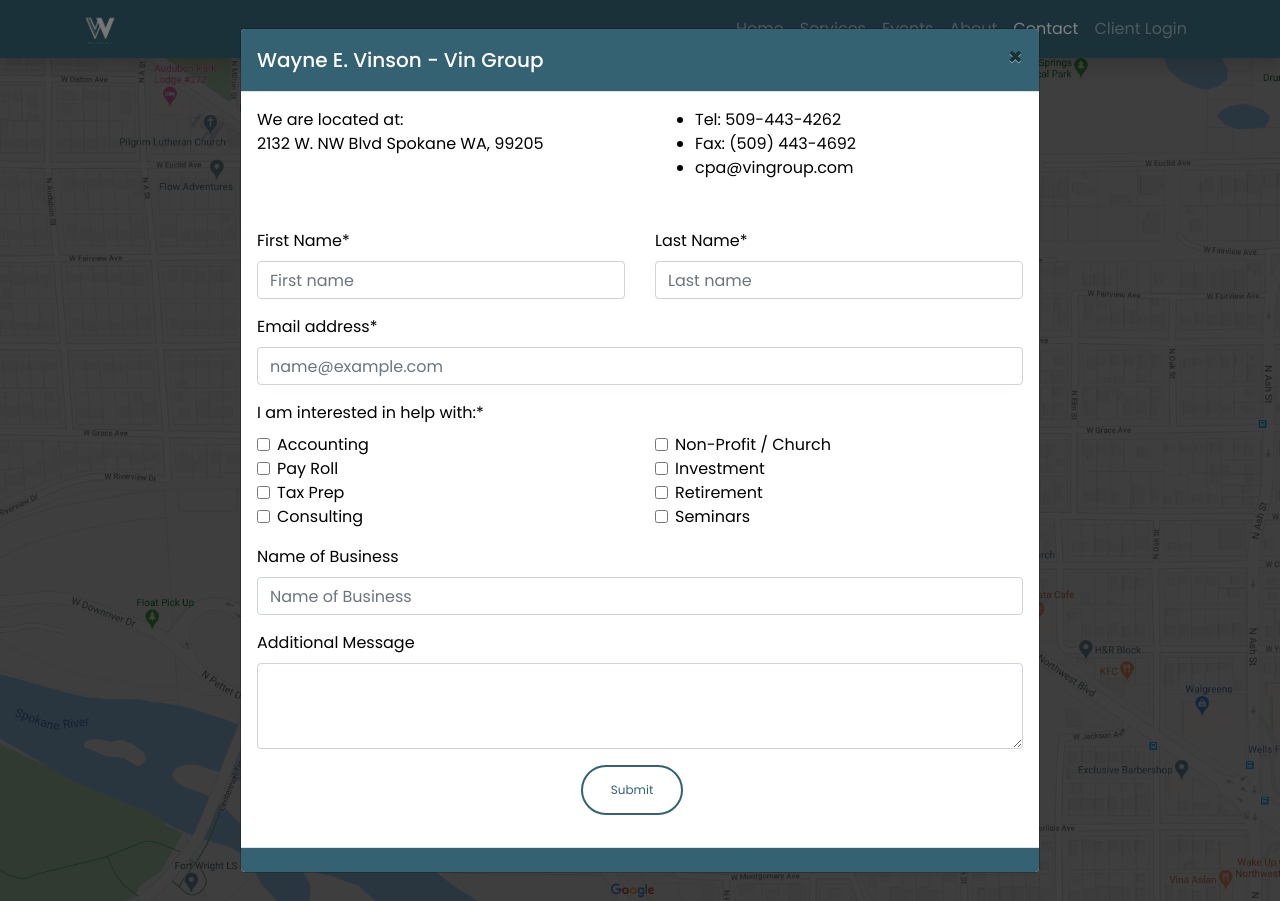
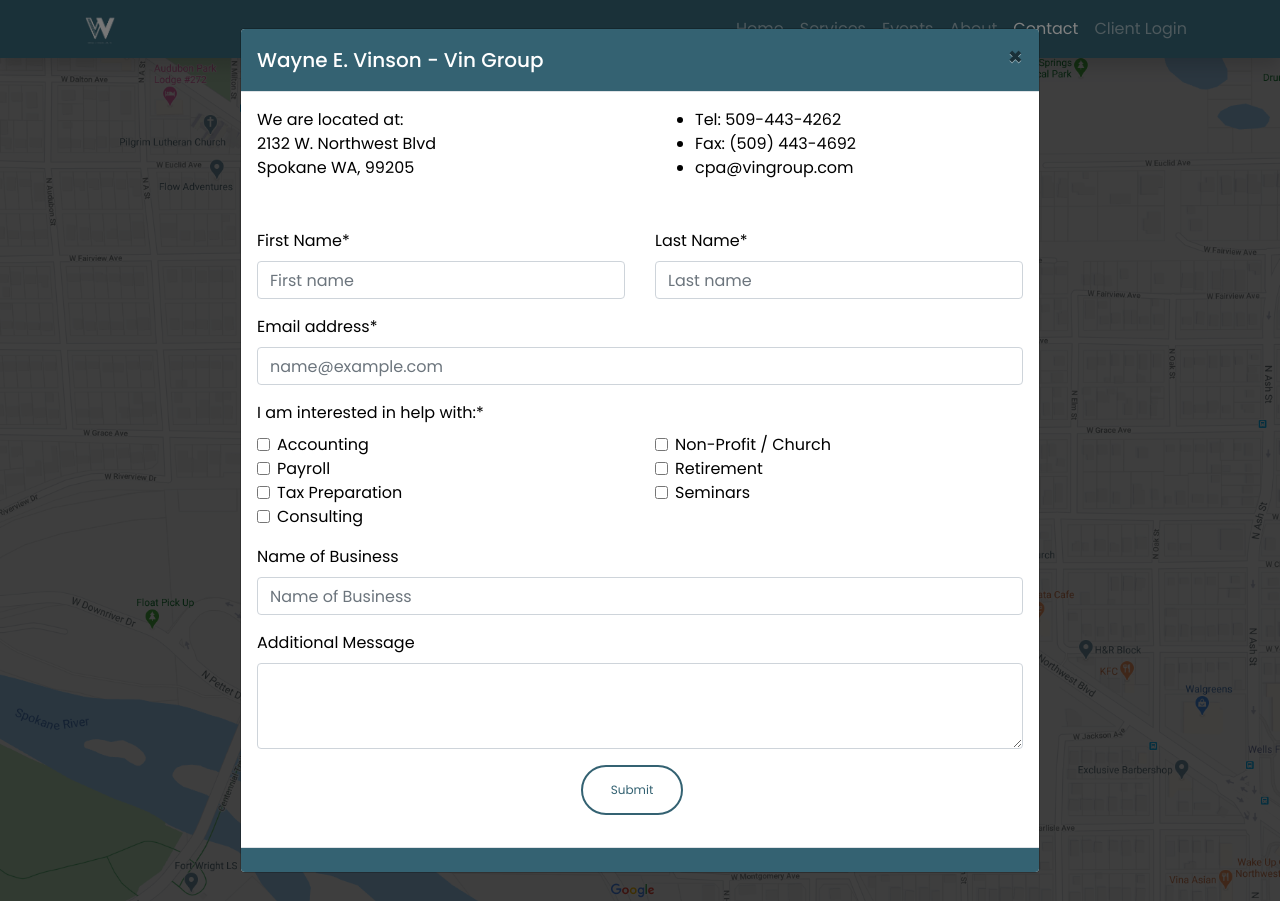
Before and after one commit to marnold22/vingroupcpa, a PHP site: page /contact.php in a window 1280 px wide. Run offline with PHP 8.4, Linux system fonts and the light colour scheme; some libraries are stand-ins or nearby versions.

Commit message:
Update Contact Modal
Fixed spelling and grammer mistakes, and cleaned up address. Also Removed "Investment" from list.

```diff
--- a/modules/contact-modal.php
+++ b/modules/contact-modal.php
@@ -14,7 +14,7 @@
               <div class="row">
                 <div class="col">
                   <div class="location">
-                    We are located at: <br> 2132 W. NW Blvd Spokane WA, 99205
+                    We are located at: <br> 2132 W. Northwest Blvd <br> Spokane WA, 99205
                   </div>
                 </div>
                 <div class="col">
@@ -62,11 +62,11 @@
                     </div>
                     <div class="form-check">
                       <input class="form-check-input" type="checkbox" name="check_list[]" value="payroll" id="payroll">
-                      <label class="form-check-label" for="payroll">Pay Roll</label>
+                      <label class="form-check-label" for="payroll">Payroll</label>
                     </div>
                     <div class="form-check">
                       <input class="form-check-input" type="checkbox" name="check_list[]" value="taxprep" id="taxprep">
-                      <label class="form-check-label" for="taxprep">Tax Prep</label>
+                      <label class="form-check-label" for="taxprep">Tax Preparation</label>
                     </div>
                     <div class="form-check">
                       <input class="form-check-input" type="checkbox" name="check_list[]" value="consulting" id="consulting">
@@ -77,10 +77,6 @@
                     <div class="form-check">
                       <input class="form-check-input" type="checkbox" name="check_list[]" value="nonprof-chruch" id="nonprof-chruch">
                       <label class="form-check-label" for="nonprof-church">Non-Profit / Church</label>
-                    </div>
-                    <div class="form-check">
-                      <input class="form-check-input" type="checkbox" name="check_list[]" value="investment" id="investment">
-                      <label class="form-check-label" for="investment">Investment</label>
                     </div>
                     <div class="form-check">
                       <input class="form-check-input" type="checkbox" name="check_list[]" value="retirement" id="retirement">
```
